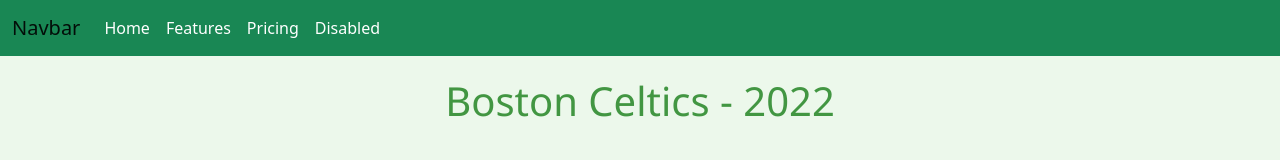
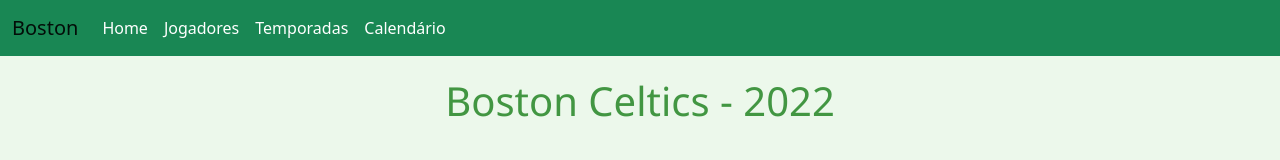
Before and after one commit to EmersonSEP/boston-home, a plain HTML site: page index.html in a window 1280 px wide. Shown: the top 160 px of the page. Drawn offline with nearby package versions, Linux system fonts and the light colour scheme.

Commit message:
ajuste do navbar

```diff
--- a/index.html
+++ b/index.html
@@ -11,7 +11,7 @@
   <header>
     <nav class="navbar navbar-expand-lg bg-success ">
       <div class="container-fluid">
-        <a class="navbar-brand" href="#">Navbar</a>
+        <a class="navbar-brand" href="#">Boston</a>
         <button class="navbar-toggler" type="button" data-bs-toggle="collapse" data-bs-target="#navbarNav" aria-controls="navbarNav" aria-expanded="false" aria-label="Toggle navigation">
           <span class="navbar-toggler-icon"></span>
         </button>
@@ -21,13 +21,13 @@
               <a class="nav-link" aria-current="page" href="#">Home</a>
             </li>
             <li class="nav-item">
-              <a class="nav-link" href="#">Features</a>
+              <a class="nav-link" href="#">Jogadores</a>
             </li>
             <li class="nav-item">
-              <a class="nav-link" href="#">Pricing</a>
+              <a class="nav-link" href="#">Temporadas</a>
             </li>
             <li class="nav-item">
-              <a class="nav-link">Disabled</a>
+              <a class="nav-link">Calendário</a>
             </li>
           </ul>
         </div>
```
